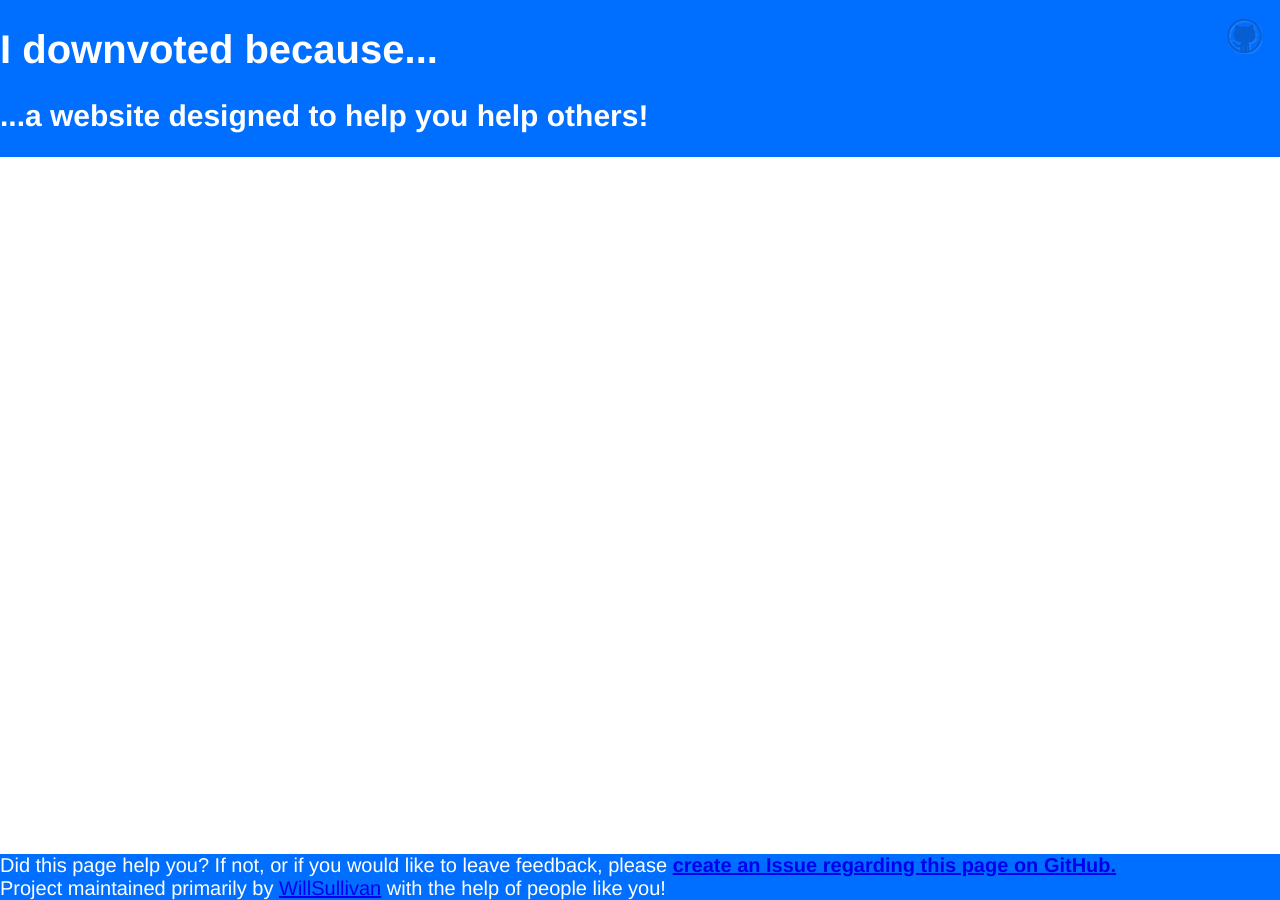
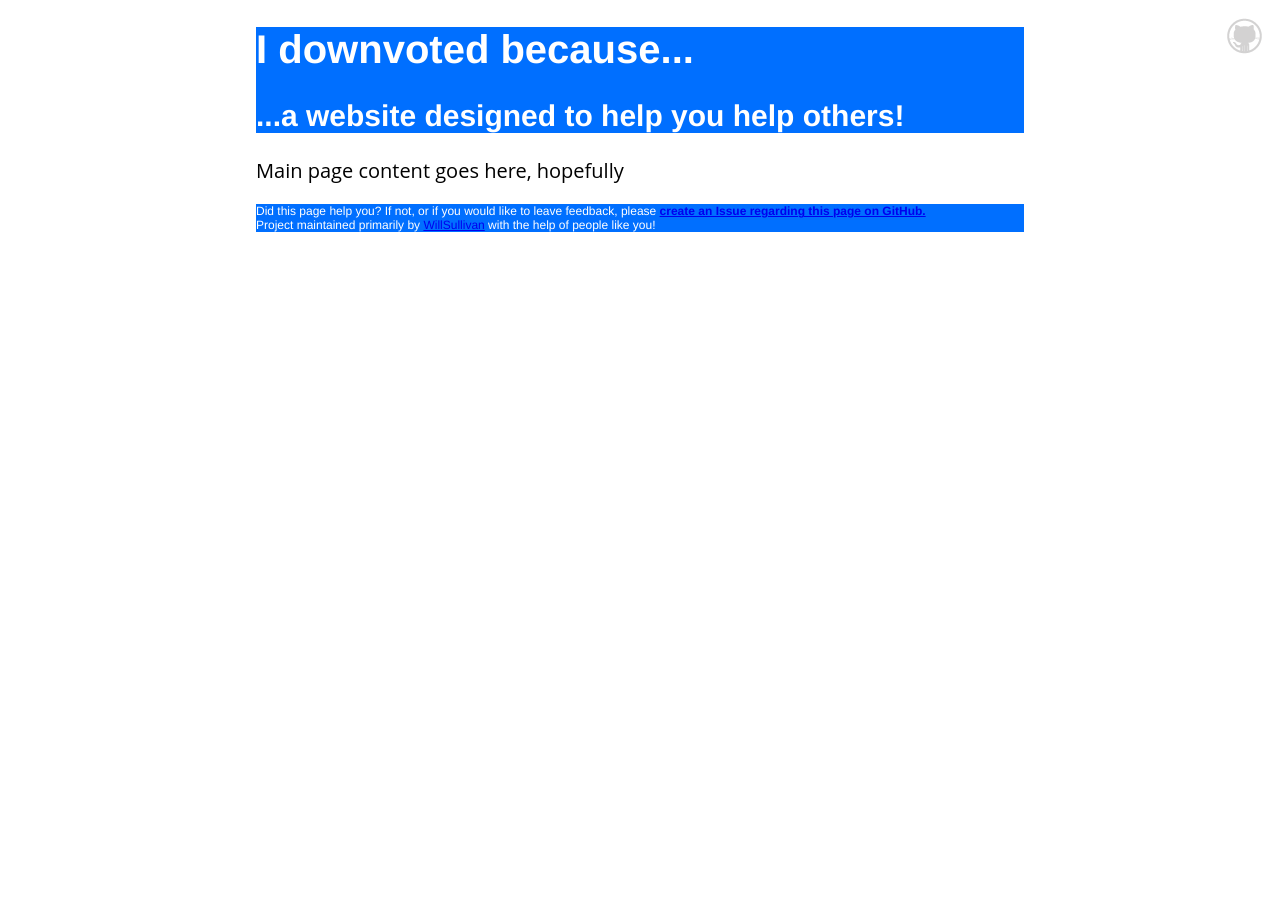
Before and after one commit to WillSullivan/idownvotedbecause, a Jekyll site: the page built from index.md, in a window 1280 px wide. Built offline with Jekyll 4.4.1, drawn with Linux system fonts in a browser that asks for light colours.

Commit message:
Tweak to css

```diff
--- a/css/default.scss
+++ b/css/default.scss
@@ -17,19 +17,16 @@ body{
 }
 .bannerBlock{
   font-family: $special-font;
-  position: absolute;
-  left:0px;
-  right:0px;
+  width:100%;
   background-color: $highlight-color;
   color: #FFFFFF;
 }
 header{
   @extend .bannerBlock;
-  top:0px;
 }
 footer{
   @extend .bannerBlock;
-  bottom:0px;
+  font-size:12px;
 }
 .logo {
   position: absolute;
```
